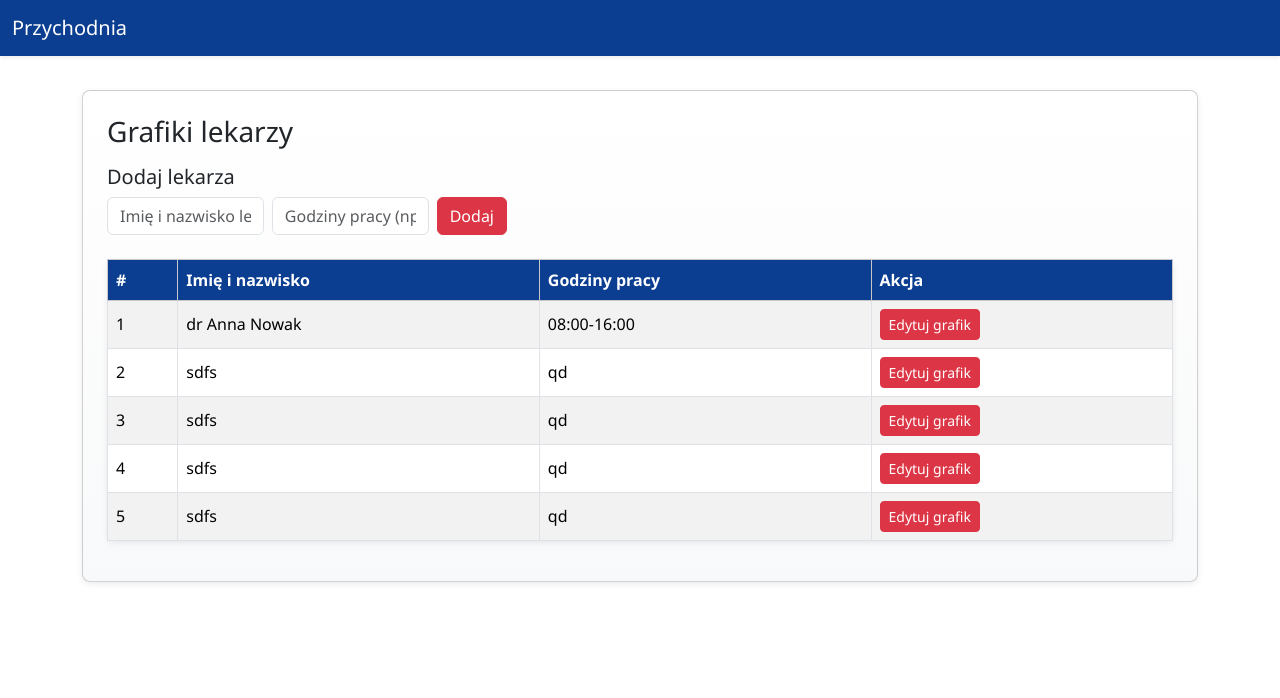
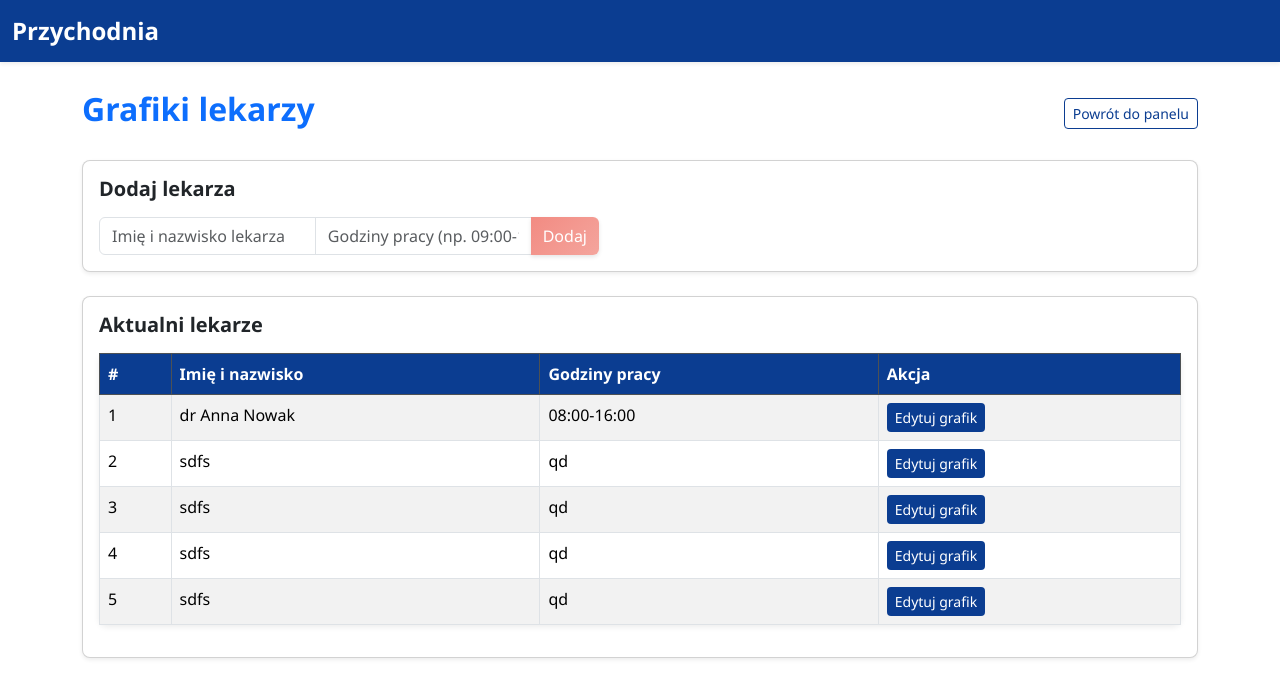
Before and after one commit to Dzapsana942/Przychodnia_medyczna, a Flask app: page /doctors in a window 1280 px wide. Shown: the top 698 px of the page. Run offline with Flask 3, Linux system fonts and the light colour scheme; a user stored in the database is signed in; data comes from the database, SQL or seed files in the repository; both versions use the stored data as it was after the commit.

Commit message:
Poprawiono przycisk 'Powrót do panelu' w grafiku lekarzy i powiększono nagłówek

```diff
--- a/app.py
+++ b/app.py
@@ -102,6 +102,7 @@ def dashboard():
         eta_list=eta_list
     )
 
+
 @app.route("/doctor")
 @login_required
 def doctor_panel():
@@ -117,11 +118,26 @@ def doctor_panel():
     """).fetchall()
     conn.close()
 
+    # dodanie pola 'visit_time' dla każdego pacjenta
+    from datetime import datetime, timedelta
+    AVG_VISIT_MIN = 15
+
+    patients_with_visit_time = []
+    for idx, p in enumerate(patients):
+        visit_time = (
+            datetime.now() + timedelta(minutes=idx * AVG_VISIT_MIN)
+        ).strftime("%H:%M")
+
+        patient_dict = dict(p)
+        patient_dict["visit_time"] = visit_time
+        patients_with_visit_time.append(patient_dict)
+
     return render_template(
         "doctor.html",
-        patients=patients,
+        patients=patients_with_visit_time,
         username=session.get("username")
     )
+
 
 
 @app.route("/mark_served/<int:patient_id>")
@@ -273,6 +289,7 @@ def doctors():
     ).fetchall()
     conn.close()
 
+
     return render_template("doctors.html", doctors=doctors)
 @app.route("/doctors/edit/<int:doctor_id>", methods=["GET", "POST"])
 @login_required
--- a/templates/base.html
+++ b/templates/base.html
@@ -93,31 +93,66 @@
 
     /* Małe poprawki marginesów */
     .container.mt-4 { margin-top: 20px !important; }
+    /* Przycisk wyloguj */
+.btn-danger {
+  background-color: #f28b82;  /* jasnoczerwony */
+  color: #fff;
+  border: none;
+}
+.btn-danger:hover {
+  background-color: #e06666;
+}
+
+/* Hover na wierszach tabeli */
+.table tbody tr:hover {
+  background-color: #fce8e6; /* delikatny jasnoczerwony */
+  color: #0b3d91; /* granatowy tekst */
+}
+/* Karty pacjentów w panelu lekarza */
+.card {
+  background: #ffffff;
+  border-radius: 0.5rem;
+  box-shadow: 0 2px 6px rgba(0,0,0,0.1);
+  transition: transform 0.2s;
+}
+
+.card:hover {
+  transform: translateY(-4px);
+  box-shadow: 0 4px 12px rgba(0,0,0,0.15);
+}
+
   </style>
 </head>
 <body>
 
 <!-- Navbar -->
-  <nav class="navbar navbar-expand-lg fixed-top shadow-sm">
+<nav class="navbar navbar-expand-lg fixed-top shadow-sm" style="background-color: #0b3d91;">
   <div class="container-fluid">
-      <a class="navbar-brand" href="{{ url_for('dashboard') }}">Przychodnia</a>
-      <div class="collapse navbar-collapse">
-        <ul class="navbar-nav ms-auto">
+    <!-- Logo / nazwa -->
+    <a class="navbar-brand fw-bold fs-4 text-white" href="{{ url_for('dashboard') }}">
+      Przychodnia
+    </a>
+
+  <!-- Rozdzielone elementy po prawej -->
+<div class="collapse navbar-collapse justify-content-end">
+  <ul class="navbar-nav align-items-center">
     {% if username %}
       <li class="nav-item me-3">
-              <span class="navbar-text">Zalogowany: <strong>{{ username }}</strong></span>
+        <span class="navbar-text fs-6">Zalogowany: <strong>{{ username }}</strong></span>
+      </li>
+      <li class="nav-item me-2">
+        <a class="btn btn-primary btn-sm" href="{{ url_for('doctors') }}">Grafiki lekarzy</a>
       </li>
       <li class="nav-item">
-              <a class="btn btn-primary btn-sm" href="{{ url_for('doctors') }}">Grafiki lekarzy</a>
-            </li>
-            <li class="nav-item ms-2">
-              <a class="btn btn-outline-dark btn-sm" href="{{ url_for('logout') }}">Wyloguj</a>
+        <a class="btn btn-danger btn-sm" href="{{ url_for('logout') }}">Wyloguj</a>
       </li>
     {% endif %}
   </ul>
 </div>
-    </div>
+
 </nav>
+
+
 
   <!-- Główna treść -->
   <div class="container mt-4">
--- a/templates/doctors.html
+++ b/templates/doctors.html
@@ -1,22 +1,29 @@
 {% extends "base.html" %}
 {% block content %}
-<div class="card p-4 mb-4">
-  <h3 class="mb-3">Grafiki lekarzy</h3>
 
-  <!-- Dodaj lekarza -->
-  <div class="mb-4">
-    <h5>Dodaj lekarza</h5>
-    <form method="post" class="d-flex gap-2" style="max-width: 400px;">
-      <input class="form-control" name="name" placeholder="Imię i nazwisko lekarza" required>
-      <input class="form-control" name="hours" placeholder="Godziny pracy (np. 08:00-16:00)" required>
-      <button class="btn btn-danger">Dodaj</button>
+<!-- Nagłówek i przycisk powrotu -->
+<div class="d-flex justify-content-between align-items-center mb-4">
+  <h2 class="fw-bold text-primary">Grafiki lekarzy</h2>
+  <a href="{{ url_for('dashboard') }}" class="btn btn-outline-dark btn-sm">Powrót do panelu</a>
+</div>
+
+<!-- Sekcja dodawania lekarza -->
+<div class="card p-3 mb-4 shadow-sm">
+  <h5 class="fw-semibold mb-3">Dodaj lekarza</h5>
+  <form method="post" action="{{ url_for('doctors') }}">
+    <div class="input-group" style="max-width: 500px;">
+      <input type="text" class="form-control" name="name" placeholder="Imię i nazwisko lekarza" required>
+      <input type="text" class="form-control" name="hours" placeholder="Godziny pracy (np. 09:00-17:00)" required>
+      <button class="btn btn-success">Dodaj</button>
+    </div>
   </form>
 </div>
 
 <!-- Tabela lekarzy -->
-  <div>
-    <table class="table table-striped table-bordered align-middle">
-      <thead class="table-light">
+<div class="card p-3 shadow-sm">
+  <h5 class="fw-semibold mb-3">Aktualni lekarze</h5>
+  <table class="table table-striped table-bordered">
+    <thead class="table-dark">
       <tr>
         <th>#</th>
         <th>Imię i nazwisko</th>
@@ -31,12 +38,12 @@
         <td>{{ d.name }}</td>
         <td>{{ d.hours }}</td>
         <td>
-            <a href="{{ url_for('edit_doctor', doctor_id=d.id) }}" class="btn btn-sm btn-danger">Edytuj grafik</a>
+          <a href="{{ url_for('edit_doctor', doctor_id=d.id) }}" class="btn btn-sm btn-primary">Edytuj grafik</a>
         </td>
       </tr>
       {% endfor %}
     </tbody>
   </table>
 </div>
-</div>
+
 {% endblock %}
```
Also changed, not shown: templates/dashboard.html (+16 -12 lines), templates/doctor.html (+45 -25 lines), clinic.db. Lines whose indentation alone changed are shown as unchanged.
